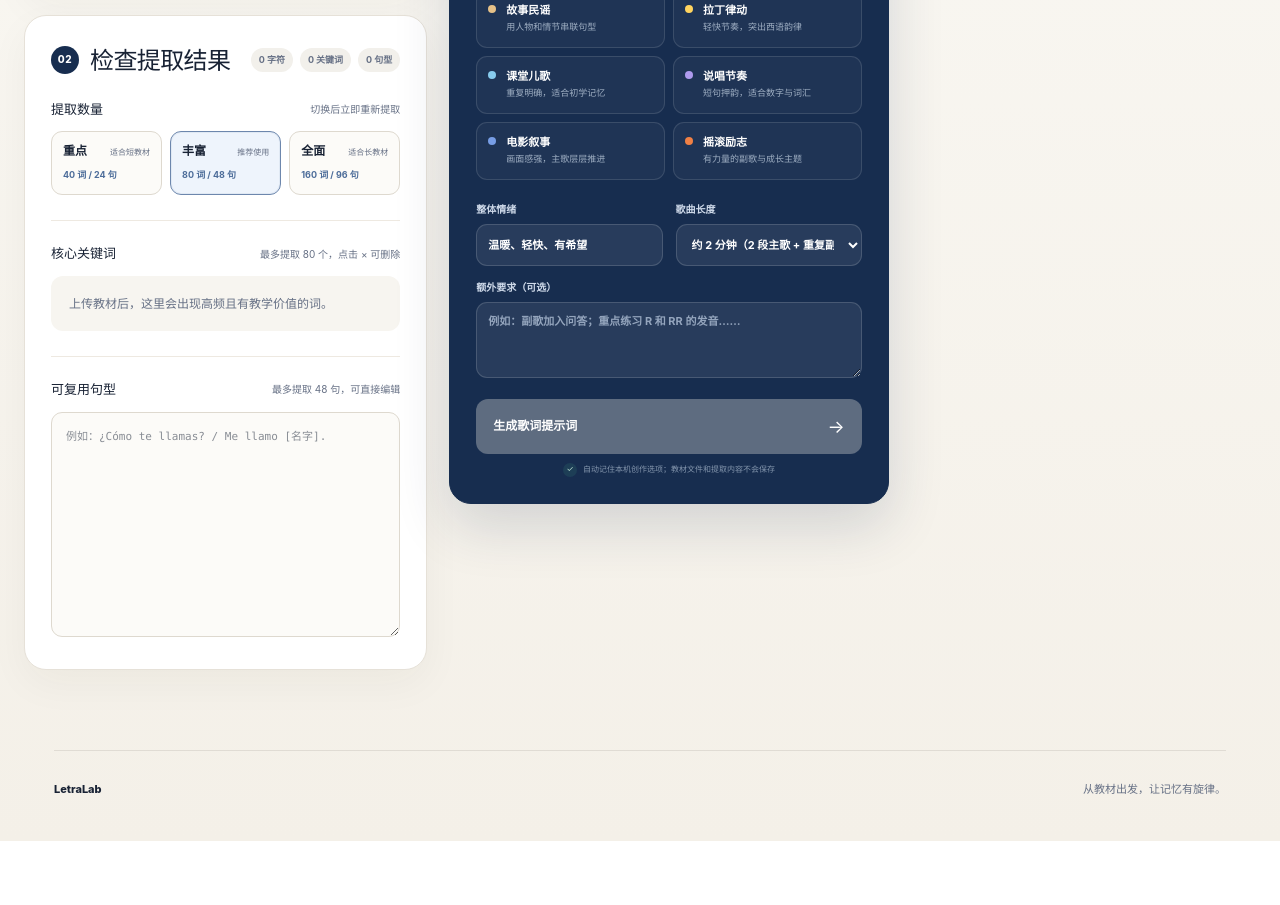
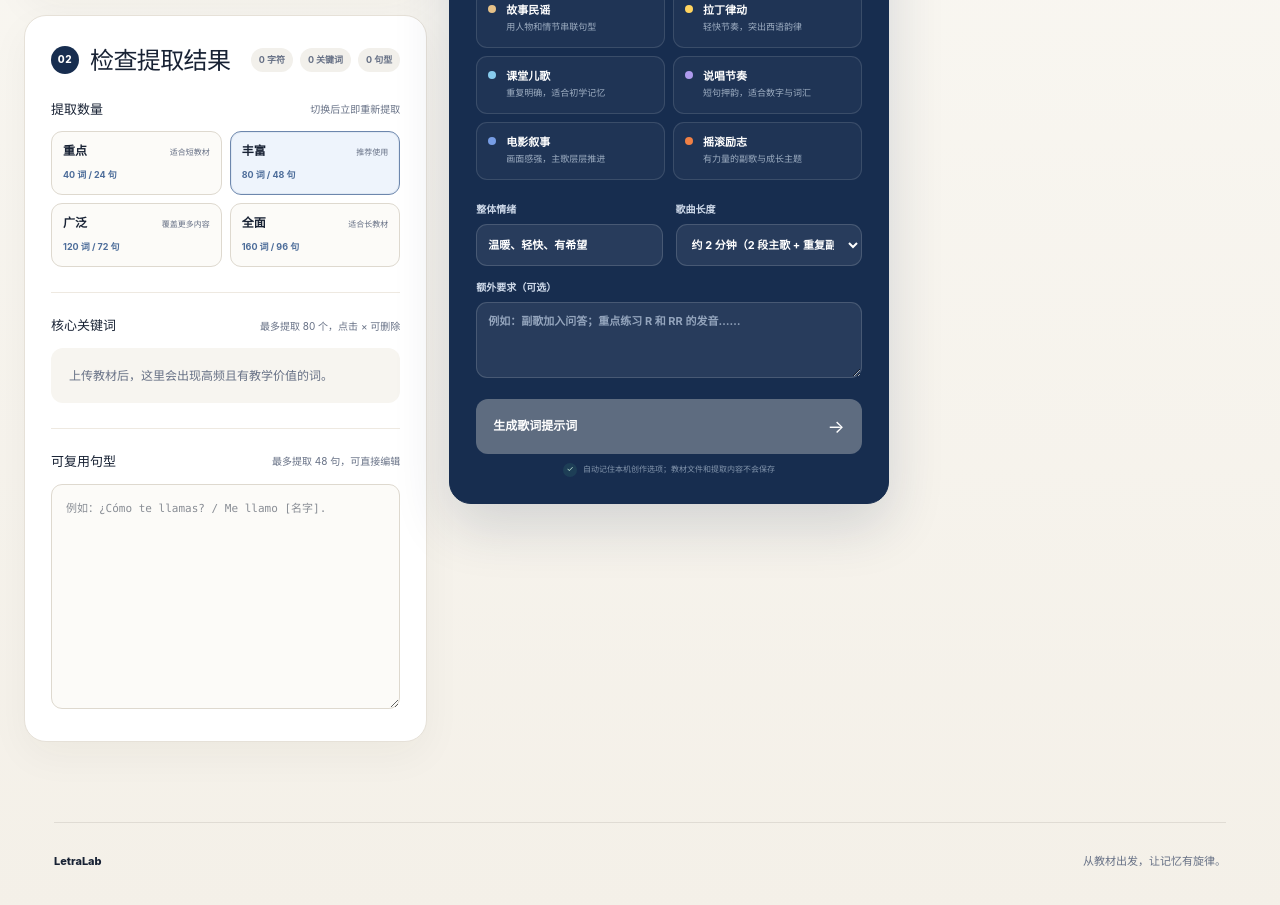
Before and after one commit to possbb/music, a Next.js app: page / in a window 1280 px wide. Shown: the part 1040-1945 px from the top of the page. Before the commit the page ends 1881 px from the top, so only its background shows below. Built offline with nearby package versions, Linux system fonts and the light colour scheme.

Commit message:
Add broad extraction range

```diff
--- a/app/globals.css
+++ b/app/globals.css
@@ -103,7 +103,7 @@ textarea:focus, input:focus, select:focus { border-color: #8799b5; box-shadow: 0
 .statline { display: flex; gap: 7px; flex-wrap: wrap; justify-content: flex-end; }
 .statline span { border-radius: 99px; padding: 5px 8px; background: #f2f0eb; color: var(--muted); font-size: 9px; font-weight: 700; }
 .result-block + .result-block { margin-top: 25px; padding-top: 23px; border-top: 1px solid #eee9e1; }
-.extraction-options { display: grid; grid-template-columns: repeat(3, 1fr); gap: 8px; }
+.extraction-options { display: grid; grid-template-columns: repeat(2, 1fr); gap: 8px; }
 .extraction-options label { position: relative; min-height: 64px; padding: 10px 11px; border: 1px solid #ded9cf; border-radius: 11px; display: grid; gap: 4px; background: #fcfbf8; cursor: pointer; transition: .15s ease; }
 .extraction-options label:hover { border-color: #9babc0; background: #f7f9fc; }
 .extraction-options label.selected { border-color: #6d87ad; background: #eef4fc; box-shadow: inset 0 0 0 1px rgba(71,103,148,.08); }
--- a/app/page.tsx
+++ b/app/page.tsx
@@ -28,11 +28,12 @@ const TARGET_APPS: Array<{ value: TargetApp; label: string; detail: string; mark
 
 export type VocabularyRatio = 20 | 50 | 80;
 
-export type ExtractionScope = "focused" | "expanded" | "comprehensive";
+export type ExtractionScope = "focused" | "expanded" | "broad" | "comprehensive";
 
 const EXTRACTION_OPTIONS: Array<{ value: ExtractionScope; label: string; detail: string; keywords: number; patterns: number }> = [
   { value: "focused", label: "重点", detail: "适合短教材", keywords: 40, patterns: 24 },
   { value: "expanded", label: "丰富", detail: "推荐使用", keywords: 80, patterns: 48 },
+  { value: "broad", label: "广泛", detail: "覆盖更多内容", keywords: 120, patterns: 72 },
   { value: "comprehensive", label: "全面", detail: "适合长教材", keywords: 160, patterns: 96 },
 ];
 
```
Also changed, not shown: 1 other file (tests, documents, lock files or other folders).
